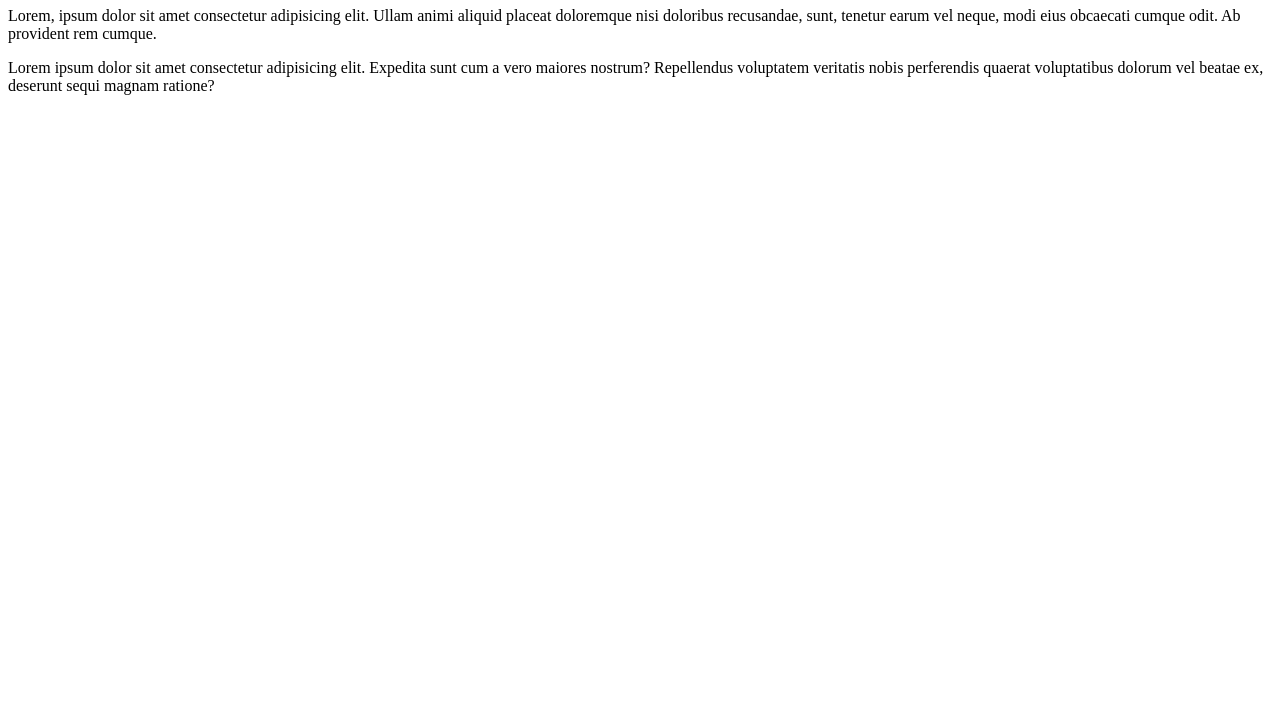
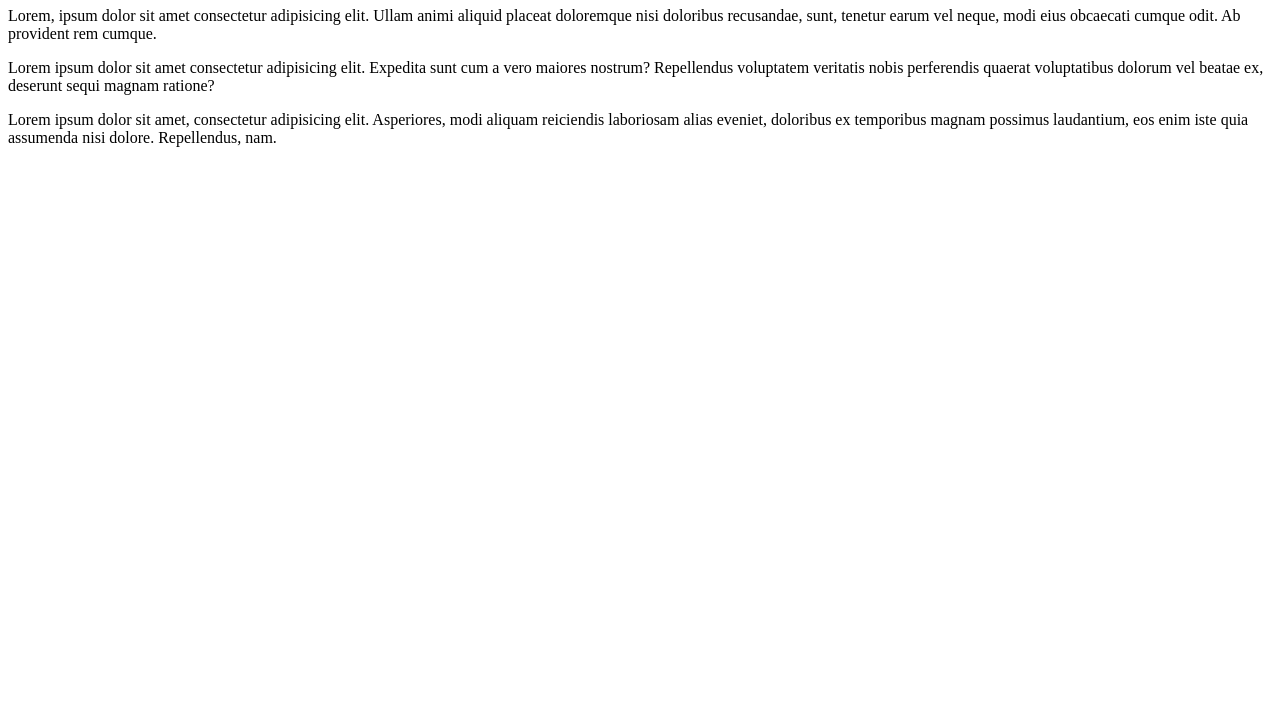
Before and after one commit to itmdev10/Projeto-1_Aula_de_Git, a plain HTML site: page index.html in a window 1280 px wide. Shown: the part 73-800 px from the top of the page. Drawn offline with Linux system fonts and the light colour scheme.

Commit message:
Adicionado pagágrafo lorem

```diff
--- a/index.html
+++ b/index.html
@@ -9,5 +9,6 @@
     <h1>Olá, Mundo!</h1>
     <p>Lorem, ipsum dolor sit amet consectetur adipisicing elit. Ullam animi aliquid placeat doloremque nisi doloribus recusandae, sunt, tenetur earum vel neque, modi eius obcaecati cumque odit. Ab provident rem cumque.</p>
     <p>Lorem ipsum dolor sit amet consectetur adipisicing elit. Expedita sunt cum a vero maiores nostrum? Repellendus voluptatem veritatis nobis perferendis quaerat voluptatibus dolorum vel beatae ex, deserunt sequi magnam ratione?</p>
+    <p>Lorem ipsum dolor sit amet, consectetur adipisicing elit. Asperiores, modi aliquam reiciendis laboriosam alias eveniet, doloribus ex temporibus magnam possimus laudantium, eos enim iste quia assumenda nisi dolore. Repellendus, nam.</p>
 </body>
 </html>
```
